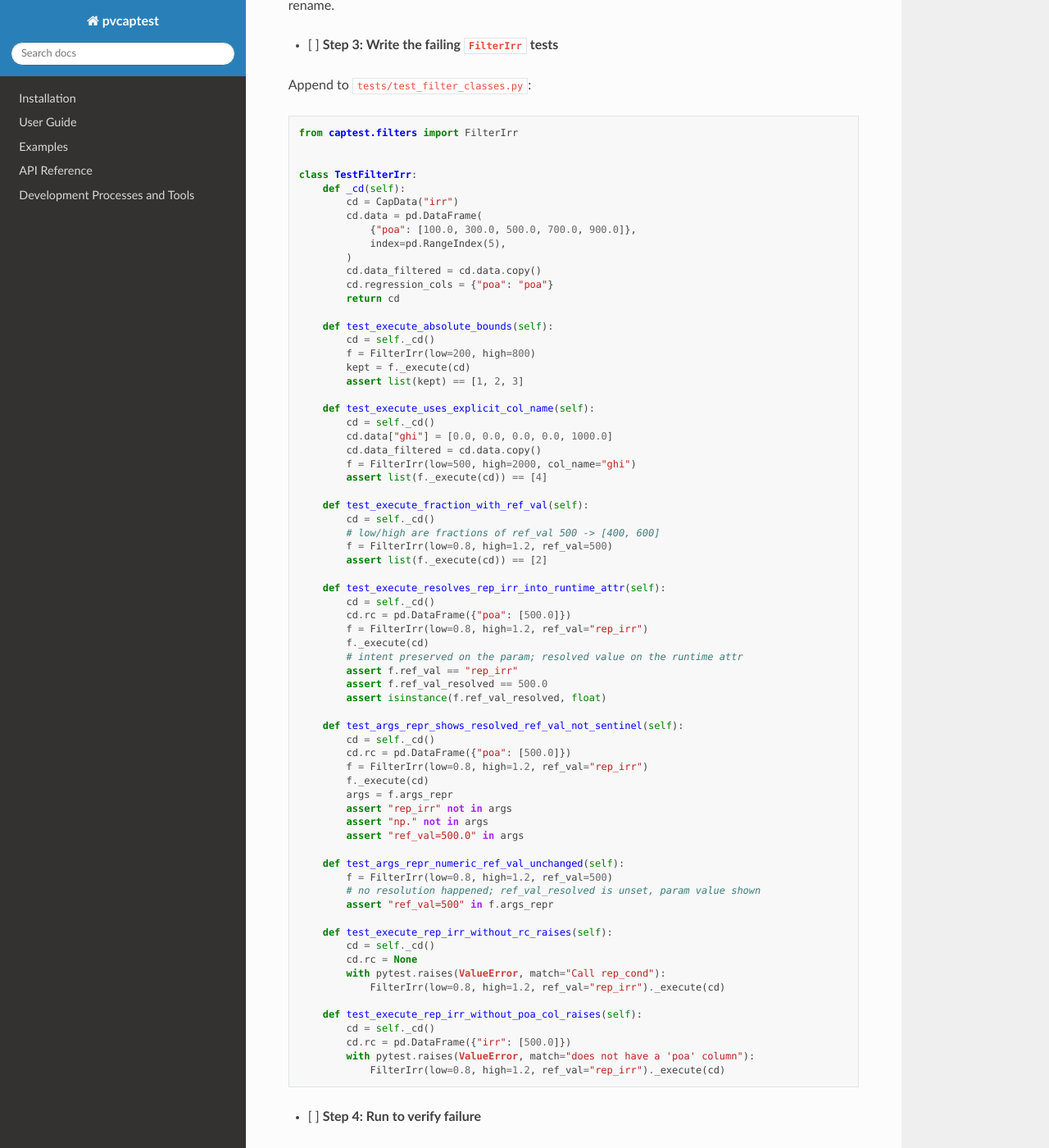
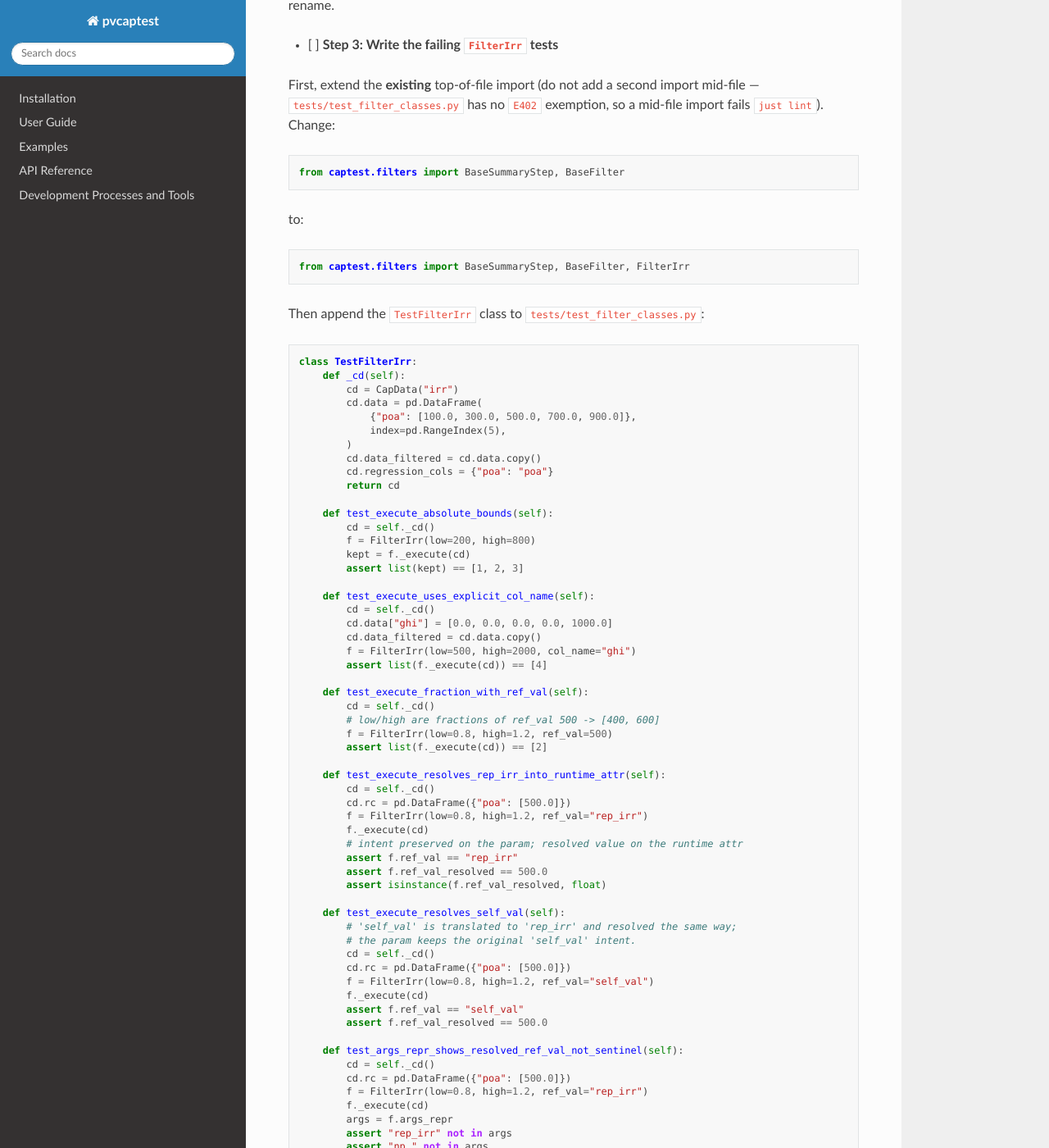
Before and after one commit to pvcaptest/pvcaptest, a Sphinx documentation site: the page built from docs/superpowers/plans/2026-05-24-filter-irr-example.md, in a window 1280 px wide and 1400 px high, scrolled down 2112 px. Shown: the whole window at 82% size. Built offline with Sphinx 7.4.7 and the Read the Docs theme 3.1.0, drawn with Linux system fonts in a browser that asks for light colours; pages that are not in the unit, such as notebooks, are missing from menus; some of the changed text lies outside the part shown.

Commit message:
docs: fix E402 import placement and add self_val unit test in FilterIrr plan
Extend the existing top-of-file filters import instead of a mid-file import
(no E402 exemption), and add a class-level test_execute_resolves_self_val.

Co-Authored-By: Claude Opus 4.7 <noreply@anthropic.com>

````diff
--- a/docs/superpowers/plans/2026-05-24-filter-irr-example.md
+++ b/docs/superpowers/plans/2026-05-24-filter-irr-example.md
@@ -52,12 +52,21 @@ Expected: PASS (2 tests) — pure rename.
 
 - [ ] **Step 3: Write the failing `FilterIrr` tests**
 
-Append to `tests/test_filter_classes.py`:
+First, extend the **existing** top-of-file import (do not add a second import mid-file — `tests/test_filter_classes.py` has no `E402` exemption, so a mid-file import fails `just lint`). Change:
 
 ```python
-from captest.filters import FilterIrr
+from captest.filters import BaseSummaryStep, BaseFilter
+```
 
+to:
 
+```python
+from captest.filters import BaseSummaryStep, BaseFilter, FilterIrr
+```
+
+Then append the `TestFilterIrr` class to `tests/test_filter_classes.py`:
+
+```python
 class TestFilterIrr:
     def _cd(self):
         cd = CapData("irr")
@@ -97,6 +106,16 @@ class TestFilterIrr:
         assert f.ref_val == "rep_irr"
         assert f.ref_val_resolved == 500.0
         assert isinstance(f.ref_val_resolved, float)
+
+    def test_execute_resolves_self_val(self):
+        # 'self_val' is translated to 'rep_irr' and resolved the same way;
+        # the param keeps the original 'self_val' intent.
+        cd = self._cd()
+        cd.rc = pd.DataFrame({"poa": [500.0]})
+        f = FilterIrr(low=0.8, high=1.2, ref_val="self_val")
+        f._execute(cd)
+        assert f.ref_val == "self_val"
+        assert f.ref_val_resolved == 500.0
 
     def test_args_repr_shows_resolved_ref_val_not_sentinel(self):
         cd = self._cd()
````
Also changed, not shown: other parts of docs/superpowers/plans/2026-05-24-filter-irr-example.md (+1 -1 lines).
